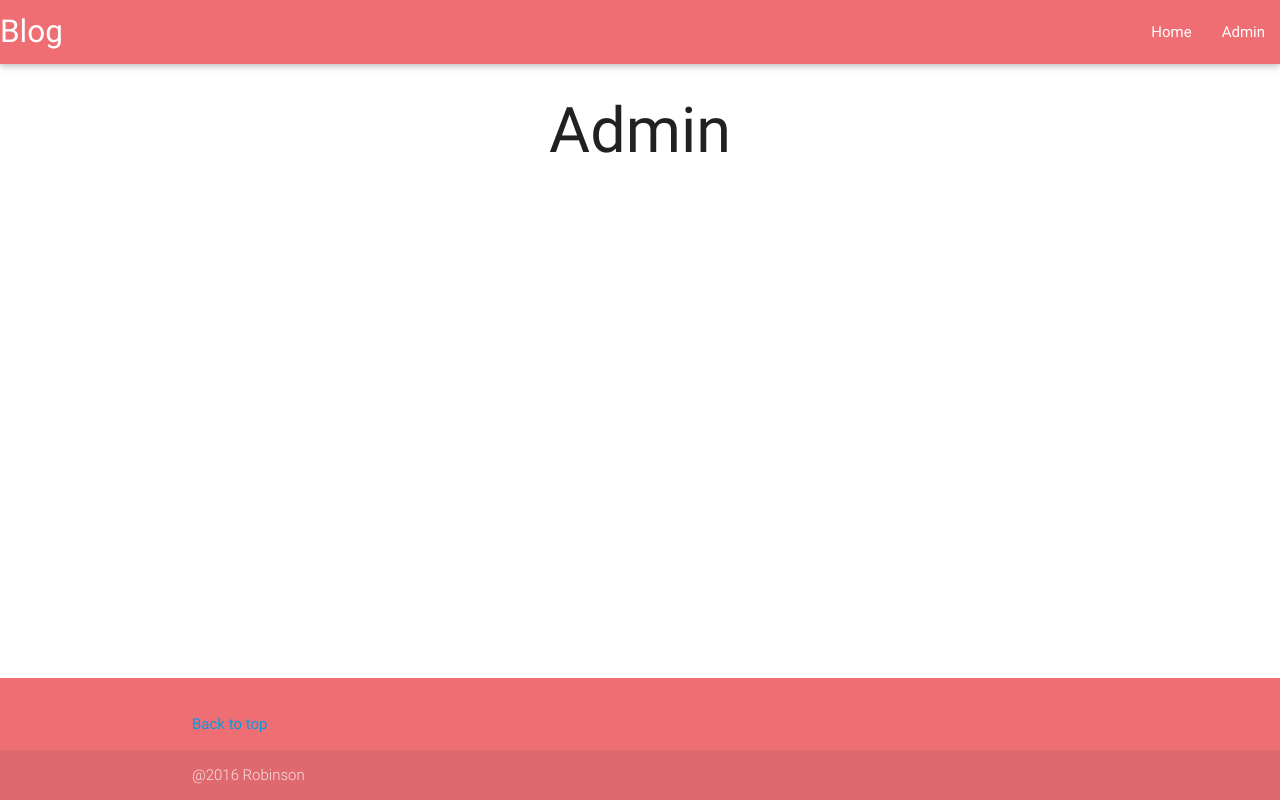
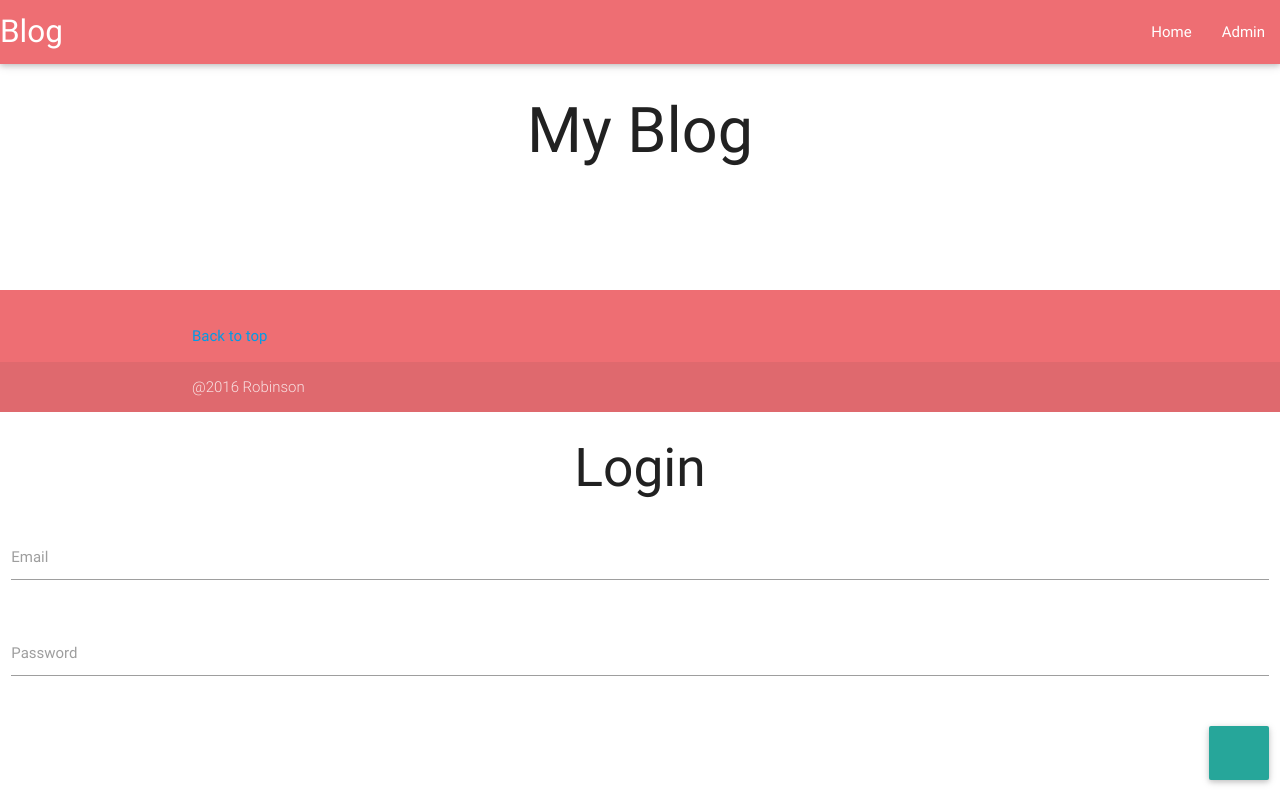
Before and after one commit to sr471/shanthiRobinson.github.io, a plain HTML site: page public_html/admin.html in a window 1280 px wide. Drawn offline with nearby package versions, Linux system fonts and the light colour scheme; no server answers.

Commit message:
MiniBlog B18

```diff
--- a/public_html/admin.html
+++ b/public_html/admin.html
@@ -26,7 +26,7 @@
     <main>
         <div class="container">
             <div class="row">
-                <h1 class="center-align"> Admin </h1>
+                <h1 class="center-align"> My Blog</h1>
             </div>
             <div class="row">
                 <div class="col s12 main-container">
@@ -47,8 +47,40 @@
         </footer>
       <!--Import jQuery before materialize.js-->
       <script type="text/javascript" src="https://code.jquery.com/jquery-2.1.1.min.js"></script>
-      <script src="libs/backendless.js" type="text/javascript"></script>
-      <script src="js/blog.js" type="text/javascript"></script>
+      <script type="text/javascript" src="libs/backendless.js" ></script>
+      <script type="text/javascript" src="js/blog.js" ></script>
       <script type="text/javascript" src="js/materialize.min.js"></script>
+        <script type="text/javascript" src="https://cdnjs.cloudflare.com/ajax/libs/moment.js/2.12.0/moment.min.js" ></script>
+      <script type="text/javascript" src="js/handlebars-v4.0.5.js" ></script>
+
+       <script id="login-template" type="text/x-handlebars-template">
+
+      </script>
+      <div class="col s6">
+          <h2 class="center-align">Login</h2>
+          <div>
+              <form class="col s12 form-signin">
+                  <div class="row">
+                      <div class="input-field col s12">
+                          <input id="email" type="email" name="email" class="validate">
+                          <label for="email">Email</label>
+                      </div>
+                  </div>
+                  <div class="row">
+                      <div class="input-field col s12">
+                          <input id="password" type="password" name="password" class="validate">
+                          <label for="password">Password</label>
+                      </div>
+                  </div>
+                  <div class="row">
+                      <div class="col s12">
+                          <p class="right-align">
+                              <button class="btn btn-large wave-effect wave-light" type="submit" name="action"></button>
+                          </p>
+                      </div>
+                  </div>
+              </form>
+          </div>
+      </div>
     </body>
   </html>
```
